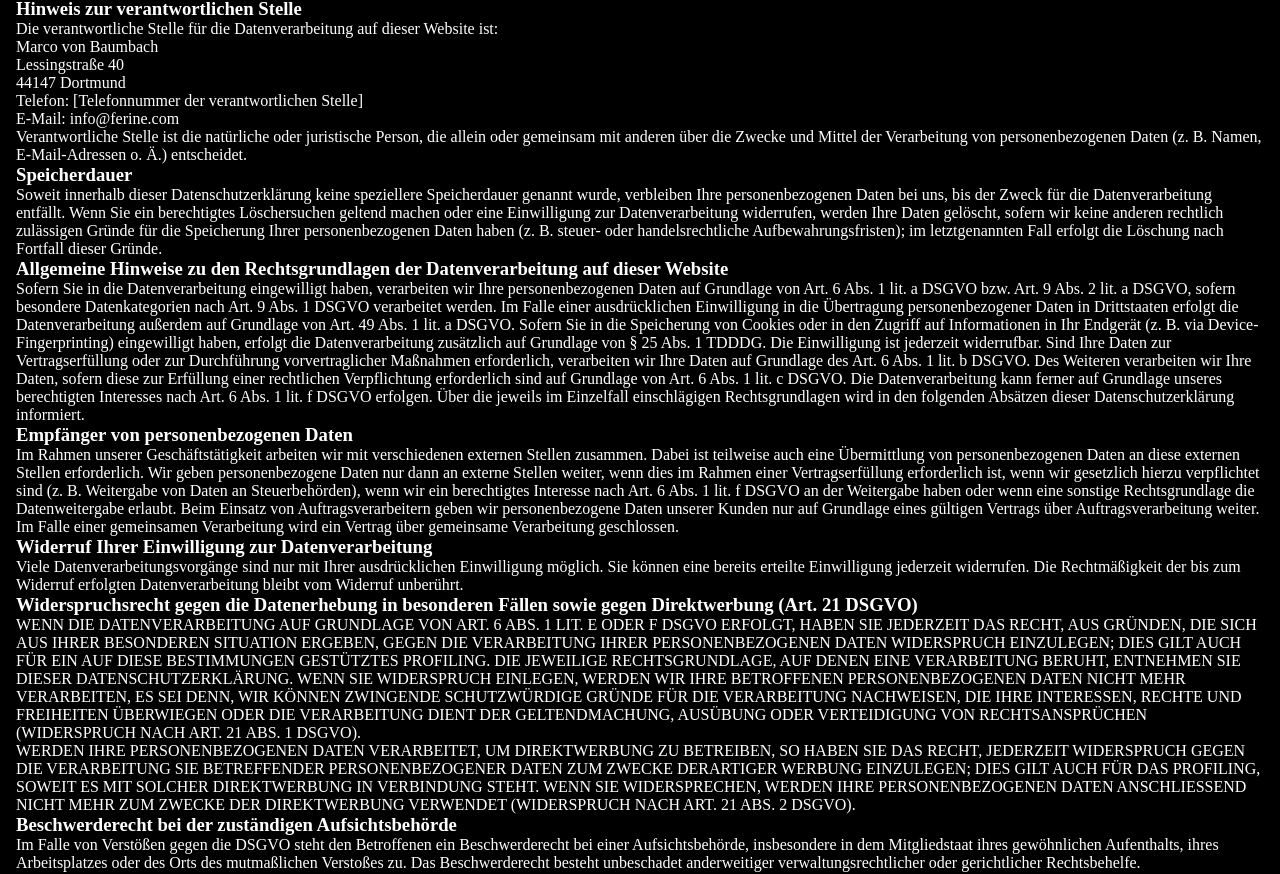
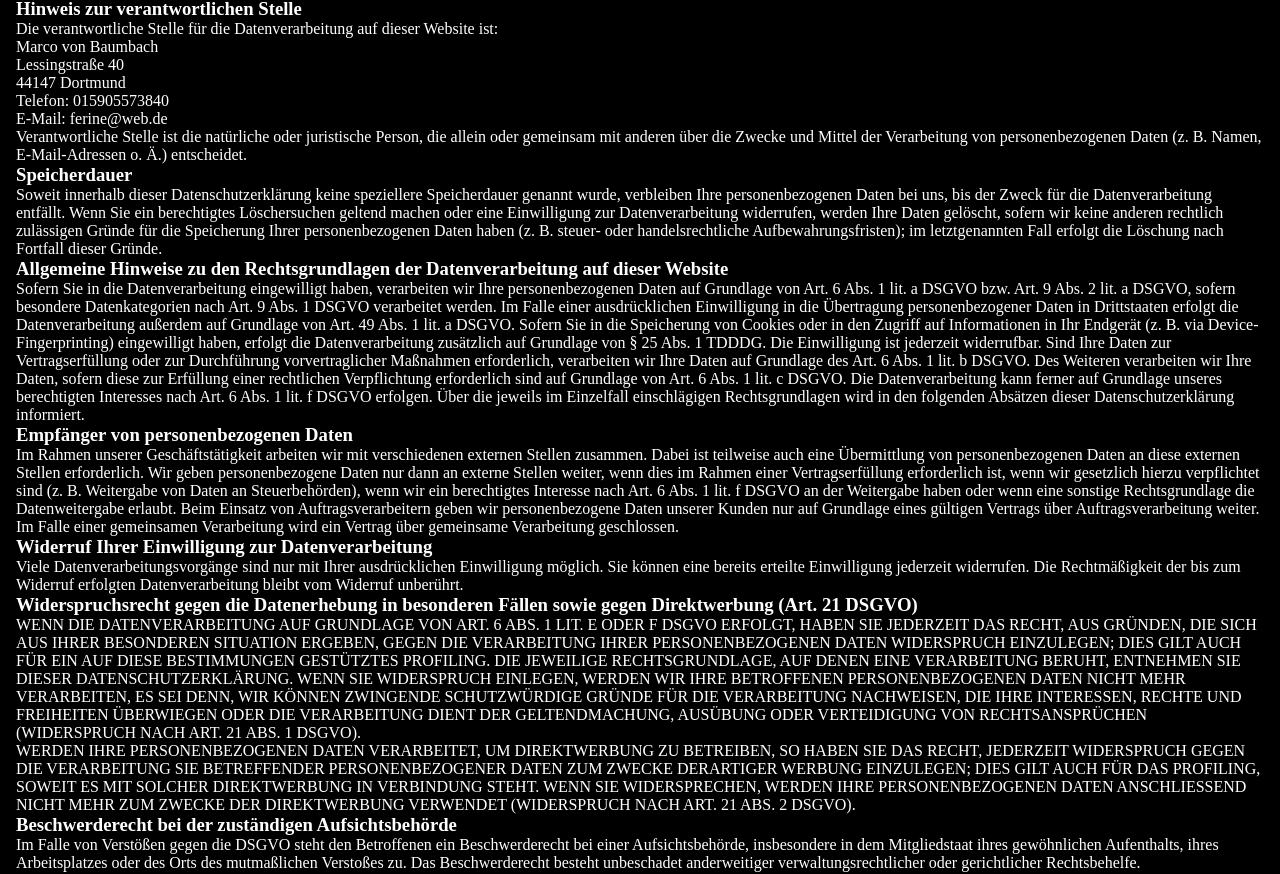
Before and after one commit to MarcovonBaumbach/Ferine-WebApp, an Angular app: page /privacy-policy in a window 1280 px wide. Shown: the part 928-1802 px from the top of the page. Built offline with nearby package versions, Linux system fonts and the light colour scheme.

Commit message:
contact details edit

```diff
--- a/src/app/footer/footer.html
+++ b/src/app/footer/footer.html
@@ -1,6 +1,6 @@
 <footer *ngIf="currentRoute !=='/about'" class="footer">
   <div class="mail-row">
-    <a href="mailto:contact@yourband.com" class="contact-link"
+    <a href="mailto:ferine@web.de" class="contact-link"
       [style.--mail-icon-color]="getIconColorMail()">
       <span class="contact-text">Contact Us</span>
       <fa-icon [icon]="['fas', 'envelope']" class="mail-icon"></fa-icon>
@@ -8,7 +8,7 @@
   </div>
 
   <div class="social-icons" [ngStyle]="{'background': getBackgroundColor()}">
-    <a href="https://facebook.com/ferine.band" target="_blank" class="social-icon"
+    <a href="https://www.facebook.com/profile.php?id=61584453098834" target="_blank" class="social-icon"
       [style.--icon-color]="getIconColor('facebook')">
       <fa-icon [icon]="['fab','facebook']"></fa-icon>
     </a>
@@ -16,7 +16,7 @@
       [style.--icon-color]="getIconColor('instagram')">
       <fa-icon [icon]="['fab','instagram']"></fa-icon>
     </a>
-    <a href="https://youtube.com/yourband" target="_blank" class="social-icon"
+    <a href="https://www.youtube.com/channel/UCG-mCZEJIZJoESclZNus0IQ" target="_blank" class="social-icon"
       [style.--icon-color]="getIconColor('youtube')">
       <fa-icon [icon]="['fab','youtube']"></fa-icon>
     </a>
--- a/src/app/imprint/imprint.html
+++ b/src/app/imprint/imprint.html
@@ -6,8 +6,8 @@
     44147 Dortmund</p>
 
   <h2>Kontakt</h2>
-  <p>Telefon: 023184162636<br />
-    E-Mail: info@ferine.com</p>
+  <p>Telefon: 015905573840<br />
+    E-Mail: ferine@web.de</p>
 
   <p>Quelle: <a
       href="https://www.e-recht24.de/impressum-generator.html">https://www.e-recht24.de/impressum-generator.html</a></p>
--- a/src/app/privacy-policy/privacy-policy.html
+++ b/src/app/privacy-policy/privacy-policy.html
@@ -13,8 +13,8 @@
 Lessingstra&szlig;e 40<br />
 44147 Dortmund</p>
 
-<p>Telefon: &#91;Telefonnummer der verantwortlichen Stelle&#93;<br />
-E-Mail: info@ferine.com</p>
+<p>Telefon: 015905573840<br />
+E-Mail: ferine@web.de</p>
  <p>Verantwortliche Stelle ist die nat&uuml;rliche oder juristische Person, die allein oder gemeinsam mit anderen &uuml;ber die Zwecke und Mittel der Verarbeitung von personenbezogenen Daten (z.&nbsp;B. Namen, E-Mail-Adressen o. &Auml;.) entscheidet.</p>
 
 <h3>Speicherdauer</h3> <p>Soweit innerhalb dieser Datenschutzerkl&auml;rung keine speziellere Speicherdauer genannt wurde, verbleiben Ihre personenbezogenen Daten bei uns, bis der Zweck f&uuml;r die Datenverarbeitung entf&auml;llt. Wenn Sie ein berechtigtes L&ouml;schersuchen geltend machen oder eine Einwilligung zur Datenverarbeitung widerrufen, werden Ihre Daten gel&ouml;scht, sofern wir keine anderen rechtlich zul&auml;ssigen Gr&uuml;nde f&uuml;r die Speicherung Ihrer personenbezogenen Daten haben (z.&nbsp;B. steuer- oder handelsrechtliche Aufbewahrungsfristen); im letztgenannten Fall erfolgt die L&ouml;schung nach Fortfall dieser Gr&uuml;nde.</p>
```
Also changed, not shown: src/assets/img/favicon.png.
